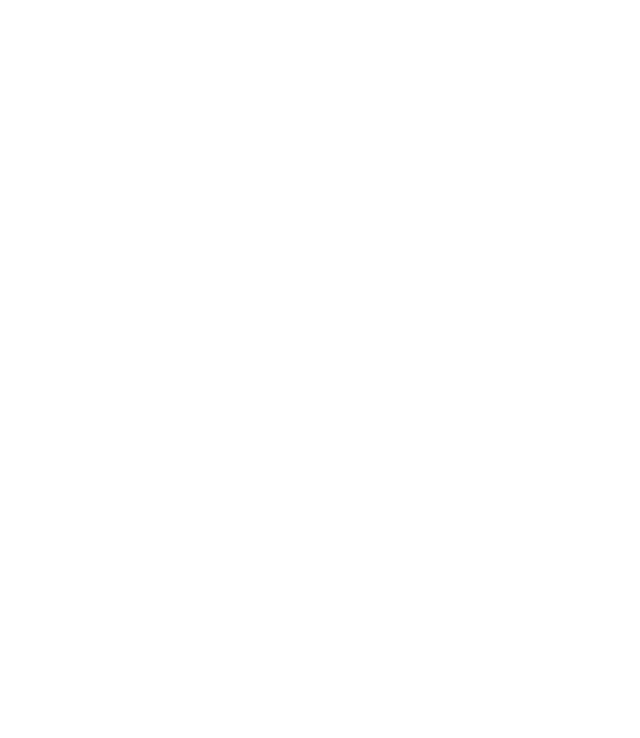
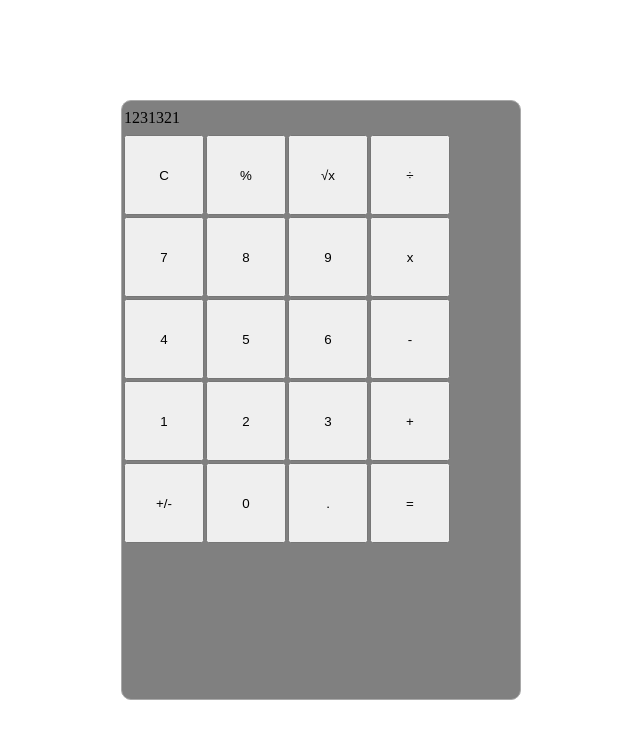
Before and after one commit to Calsjunior/calculator, a website: page index.html in a window 1280 px wide. Shown: the whole page, without its empty margins (319-959 px from the left). Drawn offline with Linux system fonts and the light colour scheme.

Commit message:
feat: display basic layout of calculator

```diff
--- a/index.html
+++ b/index.html
@@ -9,5 +9,90 @@
     </head>
     <body>
 
+        <div id="calculator">
+            <div id="calculator-container">
+                <table>
+                    <tr>
+                        <td class="display-numbers">1231321</td>
+                    </tr>
+
+                    <tr>
+                        <td>
+                            <button>C</button>
+                        </td>
+                        <td>
+                            <button>%</button>
+                        </td>
+                        <td>
+                            <button>&#8730x</button>
+                        </td>
+                        <td>
+                            <button>&#247</button>
+                        </td>
+                    </tr>
+
+                    <tr>
+                        <td>
+                            <button>7</button>
+                        </td>
+                        <td>
+                            <button>8</button>
+                        </td>
+                        <td>
+                            <button>9</button>
+                        </td>
+                        <td>
+                            <button>x</button>
+                        </td>
+                    </tr>
+
+                    <tr>
+                        <td>
+                            <button>4</button>
+                        </td>
+                        <td>
+                            <button>5</button>
+                        </td>
+                        <td>
+                            <button>6</button>
+                        </td>
+                        <td>
+                            <button>-</button>
+                        </td>
+                    </tr>
+
+                    <tr>
+                        <td>
+                            <button>1</button>
+                        </td>
+                        <td>
+                            <button>2</button>
+                        </td>
+                        <td>
+                            <button>3</button>
+                        </td>
+                        <td>
+                            <button>+</button>
+                        </td>
+                    </tr>
+
+                    <tr>
+                        <td>
+                            <button>+/-</button>
+                        </td>
+                        <td>
+                            <button>0</button>
+                        </td>
+                        <td>
+                            <button>.</button>
+                        </td>
+                        <td>
+                            <button>=</button>
+                        </td>
+                    </tr>
+                </table>
+            </div>
+        </div>
+
     </body>
 </html>
--- a/style.css
+++ b/style.css
@@ -0,0 +1,33 @@
+* {
+    margin: 0;
+    padding: 0;
+    box-sizing: border-box;
+}
+
+body {
+    background-color: white;
+}
+
+#calculator {
+    height: 100vh;
+    display: flex;
+    justify-content: center;
+    align-items: center;
+}
+
+#calculator-container {
+    height: 600px;
+    width: 400px;
+    background-color: gray;
+    border: 1px solid darkgray;
+    border-radius: 10px;
+}
+
+.display-numbers {
+    height: 30px;
+}
+
+button {
+    height: 80px;
+    width: 80px;
+}
```
